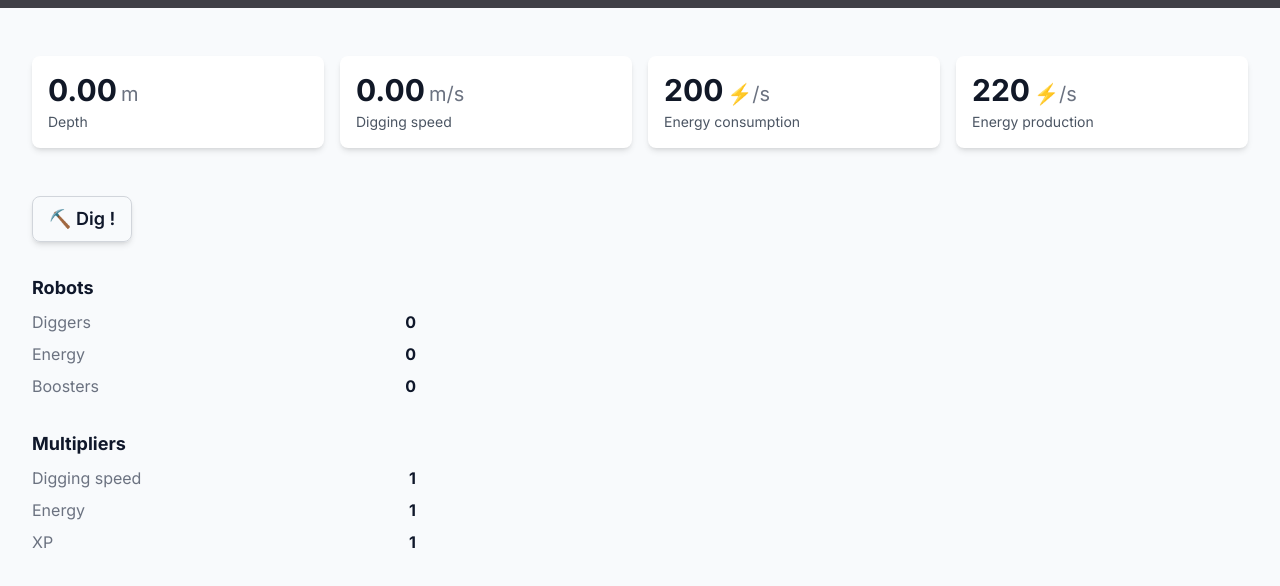
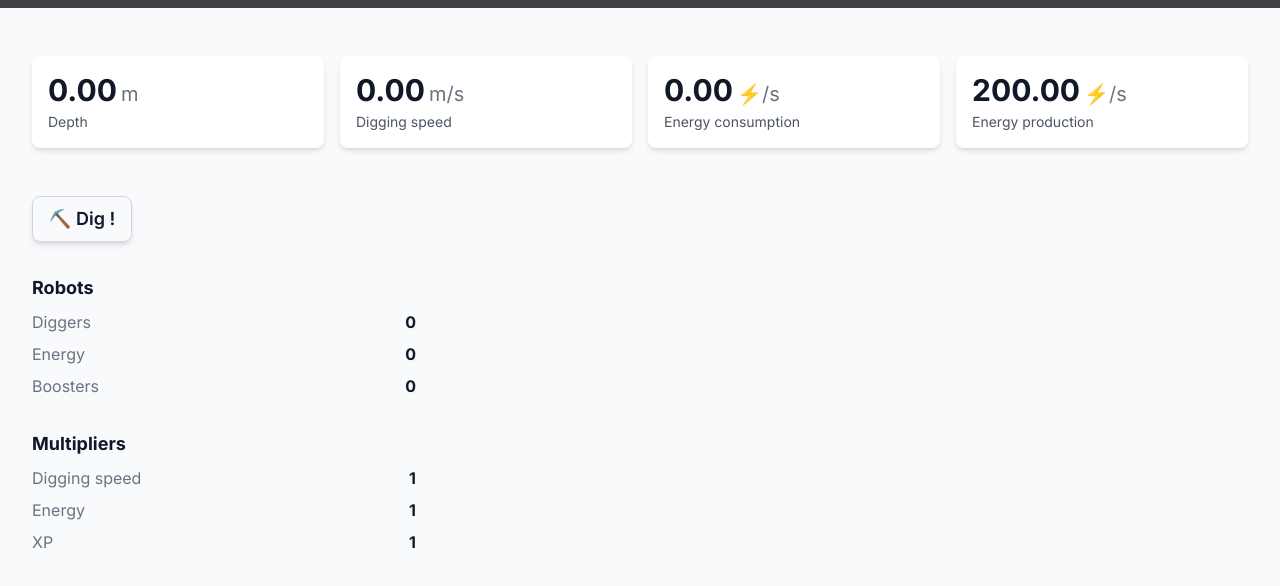
Before and after one commit to jean1591/earth-digger, a Next.js app: page / in a window 1280 px wide. Shown: the top 586 px of the page. Built offline with nearby package versions, Linux system fonts and the light colour scheme; no server answers.

Commit message:
feat: update consumption based on robots

```diff
--- a/src/app/(private)/dashboard/page.tsx
+++ b/src/app/(private)/dashboard/page.tsx
@@ -2,7 +2,6 @@ import { DashboardDto } from '@/app/api/dashboard/route'
 import { fetchDataFromApi } from '@/utils/fetchDataFromApi'
 import { getSession } from '@/app/api/auth/[...nextauth]/authOptions'
 
-// TODO: add <DataFetcher example={example} />
 export default async function DashboardPage() {
   const data = await fetchDataFromApi<DashboardDto>('api/dashboard')
   const { example } = data
--- a/src/app/(public)/(landing)/components/Stats.tsx
+++ b/src/app/(public)/(landing)/components/Stats.tsx
@@ -9,8 +9,8 @@ export const Stats = () => {
     depth,
     inventory: { robots, boosts },
   } = useSelector((state: RootState) => state.dashboard)
-  const { diggers } = robots
-  const { diggingSpeedMultiplier } = boosts
+  const { diggers, energy } = robots
+  const { diggingSpeedMultiplier, energyProductionMultiplier } = boosts
 
   return (
     <div className="grid grid-cols-4 gap-4">
@@ -20,8 +20,16 @@ export const Stats = () => {
         unit="m/s"
         label="Digging speed"
       />
-      <StatCard value={'200'} unit="⚡️/s" label="Energy consumption" />
-      <StatCard value={'220'} unit="⚡️/s" label="Energy production" />
+      <StatCard
+        value={(diggers * 20).toFixed(2)}
+        unit="⚡️/s"
+        label="Energy consumption"
+      />
+      <StatCard
+        value={((energy * 30 + 200) * energyProductionMultiplier).toFixed(2)}
+        unit="⚡️/s"
+        label="Energy production"
+      />
     </div>
   )
 }
```
